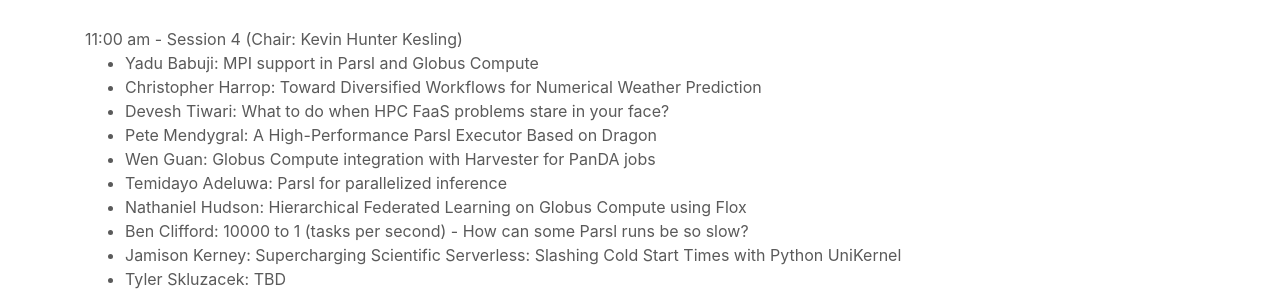
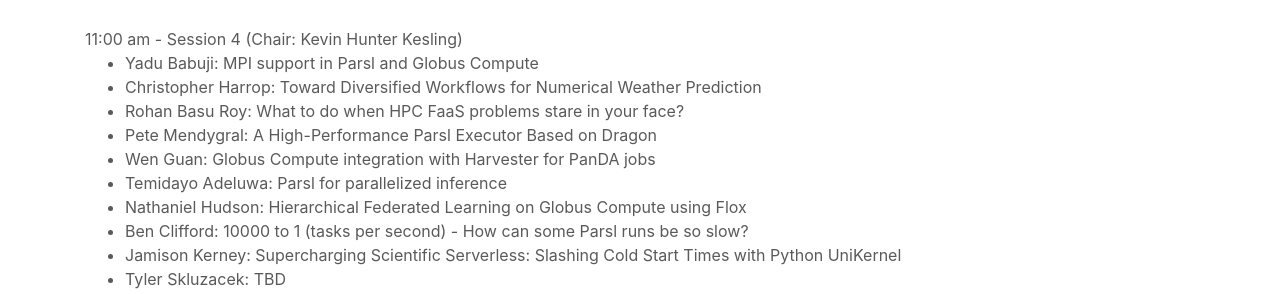
Before and after one commit to Parsl/parsl.github.io, a Jekyll site: the page built from parslfest/parslfest2023.html, in a window 1280 px wide and 900 px high, scrolled down 2232 px. Shown: the part 159-453 px from the top of the window. Built offline with Jekyll 4.4.1, drawn with Linux system fonts in a browser that asks for light colours.

Commit message:
Update parslfest2023.html

```diff
--- a/parslfest/parslfest2023.html
+++ b/parslfest/parslfest2023.html
@@ -120,7 +120,7 @@
       	<ul>
 		<li>Yadu Babuji: MPI support in Parsl and Globus Compute</li>
 		<li>Christopher Harrop: Toward Diversified Workflows for Numerical Weather Prediction</li>
-		<li>Devesh Tiwari: What to do when HPC FaaS problems stare in your face?</li>
+		<li>Rohan Basu Roy: What to do when HPC FaaS problems stare in your face?</li>
 		<li>Pete Mendygral: A High-Performance Parsl Executor Based on Dragon</li>
 		<li>Wen Guan: Globus Compute integration with Harvester for PanDA jobs</li>
 		<li>Temidayo Adeluwa: Parsl for parallelized inference </li>
```
